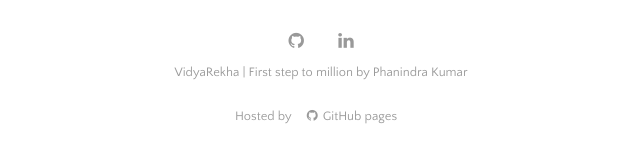
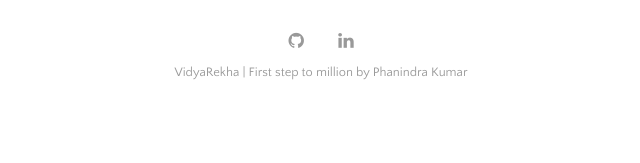
Before and after one commit to psphanindra/vidyarekha, a Jekyll site: the page built from index.html, in a window 1280 px wide. Shown: the part 491-654 px from the top of the page, without its empty margins (319-959 px from the left). Built offline with Jekyll 4.4.1, drawn with Linux system fonts in a browser that asks for light colours; nearby versions of some CDN libraries; the list of posts is cut into pages by our own code.

Commit message:
Update footer.html

```diff
--- a/_includes/footer.html
+++ b/_includes/footer.html
@@ -3,5 +3,5 @@
     <a href="{{ item.link }}" target="_blank"><i class="fa fa-{{ item.icon }}" aria-hidden="true"></i></a>
   {% endfor %}
   <div class="post-date"><a href="{{site.url}}/menu/about.html">{{ site.data.settings.title }} | {{ site.data.settings.tagline }} by {{ site.data.authors.primary.name }}</a></div>
-  <div class="post-date"><p>Hosted by<a href="https://pages.github.com" target="_blank"><i class="fa fa-github" aria-hidden="true"></i>GitHub pages</a></p></div>
+
 </footer>
```
